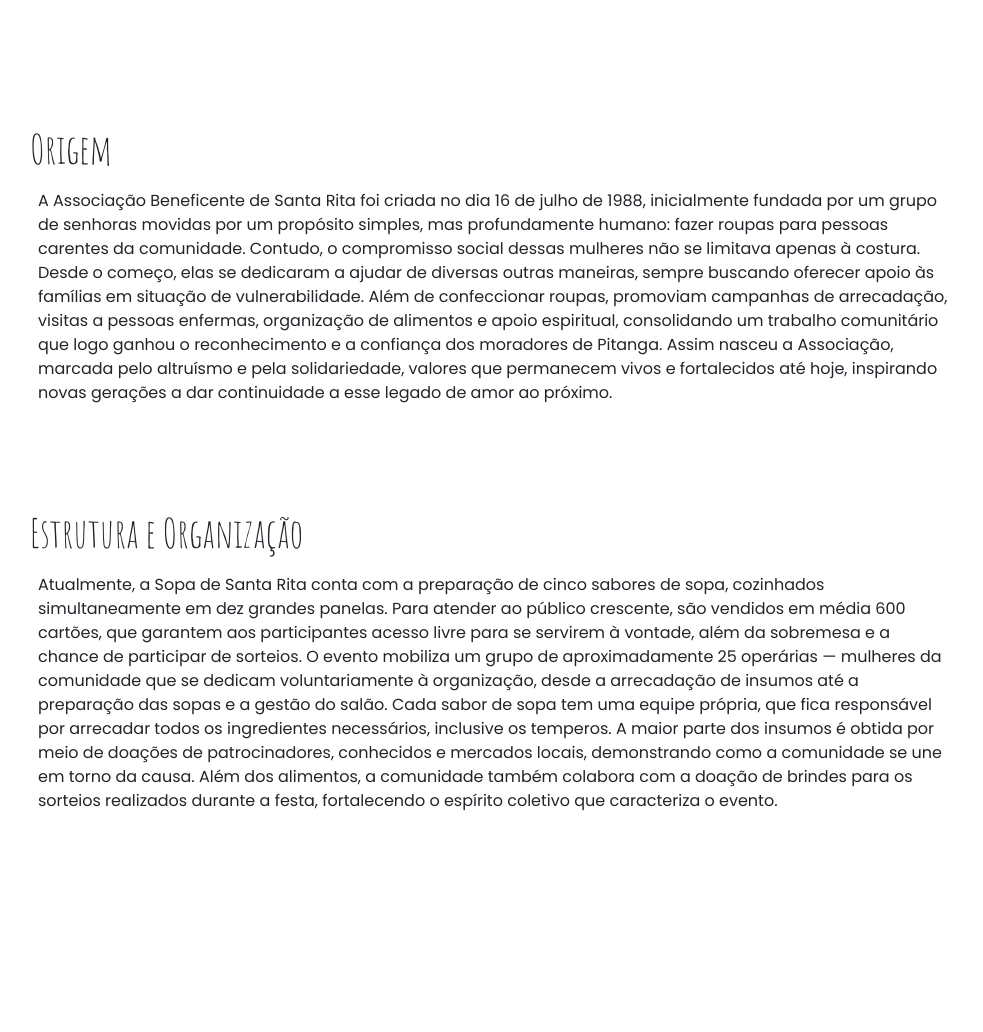
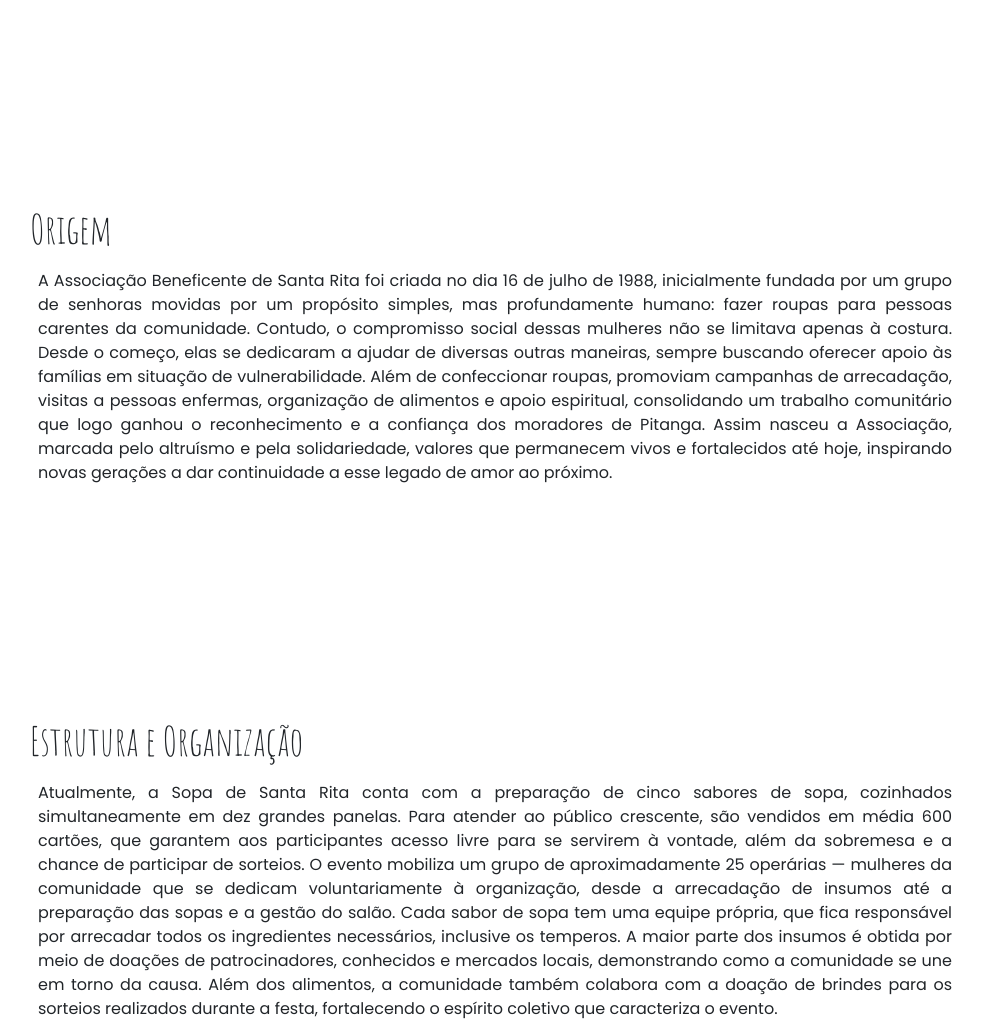
Before and after one commit to tathapadilha/memoriasamesa, a plain HTML site: page index.html in a window 1280 px wide. Shown: the part 1583-2615 px from the top of the page, without its empty margins (52-1035 px from the left). Drawn offline with nearby package versions, Linux system fonts and the light colour scheme.

Commit message:
sectio mam

```diff
--- a/index.html
+++ b/index.html
@@ -63,7 +63,7 @@
                         Mais do que um jantar comunitário, a Sopa de Santa Rita é um símbolo de tradição e afeto, onde as histórias das famílias se misturam ao vapor das panelas. A cada ano, gerações se reencontram à mesa, compartilhando não só alimentos, mas também lembranças, fé e cultura.</p>
                 </div>
             </section>
-            <section>
+           <section id="mam" class="my-5 pt-6 secao-mam" tabindex="0" aria-label="Seção explicativa sobre a tropicália">
                  <div class="col-lg-10">
                     <h2>Origem</h2>
                     <p class="p-2">A Associação Beneficente de Santa Rita foi criada no dia 16 de julho de 1988, inicialmente fundada por um grupo de senhoras movidas por um propósito simples, mas profundamente humano: fazer roupas para pessoas carentes da comunidade.
@@ -73,7 +73,7 @@ Contudo, o compromisso social dessas mulheres não se limitava apenas à costura
 Assim nasceu a Associação, marcada pelo altruísmo e pela solidariedade, valores que permanecem vivos e fortalecidos até hoje, inspirando novas gerações a dar continuidade a esse legado de amor ao próximo.</p>
                 </div>
                 </section>
-                <section>
+                <section id="mam" class="my-5 pt-6 secao-mam" tabindex="0" aria-label="Seção explicativa sobre a tropicália">
                  <div class="col-lg-10">
                     <h2>Estrutura e Organização</h2>
                     <p class="p-2">Atualmente, a Sopa de Santa Rita conta com a preparação de cinco sabores de sopa, cozinhados simultaneamente em dez grandes panelas. Para atender ao público crescente, são vendidos em média 600 cartões, que garantem aos participantes acesso livre para se servirem à vontade, além da sobremesa e a chance de participar de sorteios.
@@ -118,7 +118,8 @@ Essa fala sintetiza bem o espírito da Sopa de Santa Rita: uma tradição mantid
                     <p class="p-2">"Ir ao evento da Sopa de Santa Rita é algo muito especial pra mim e carrega uma forte memória afetiva. Mesmo sendo no inverno, comer aquelas sopas quentes até suar, cercada pela minha família, torna tudo mais acolhedor. O mais bonito é ver como a tradição se mantém: minha mãe frequentava esse evento com os irmãos e minha avó quando tinha a minha idade. Hoje, ela vai com os mesmos irmãos, a mãe e agora também com filhos e sobrinhos. É como se o tempo se encontrasse ali, à mesa.Esses eventos comunitários trazem muito mais do que comida boa — eles carregam histórias, cultura e tradições que atravessam gerações. Você paga um valor único, come o quanto quiser, ainda ganha sobremesa e concorre a prêmios.E não importa a sua idade, de onde você vem ou se acha que é moderno demais pra um evento de igreja do interior. A verdade é que, ao primeiro prato, você já sente — ali tem algo que o tempo não leva: o aconchego de estar junto. A sopa é só o começo." — Renata Padilha
          </section>
 
-         <section>
+
+         <section id="mam" class="my-5 pt-6 secao-mam" tabindex="0" aria-label="Seção explicativa sobre a tropicália"></section>
                 <div class="col-lg-10">
                     <h2>Toque Final</h2>
                     <p class="p-2">Na mesa da Sopa de Santa Rita, não se serve apenas comida — servem-se histórias que se repetem, que se cruzam, que se tornam memória. Renata nos lembra que tradição não é coisa do passado: é aquilo que vive e resiste, uma concha quente por vez, nos corações de quem se senta para partilhar.
```
